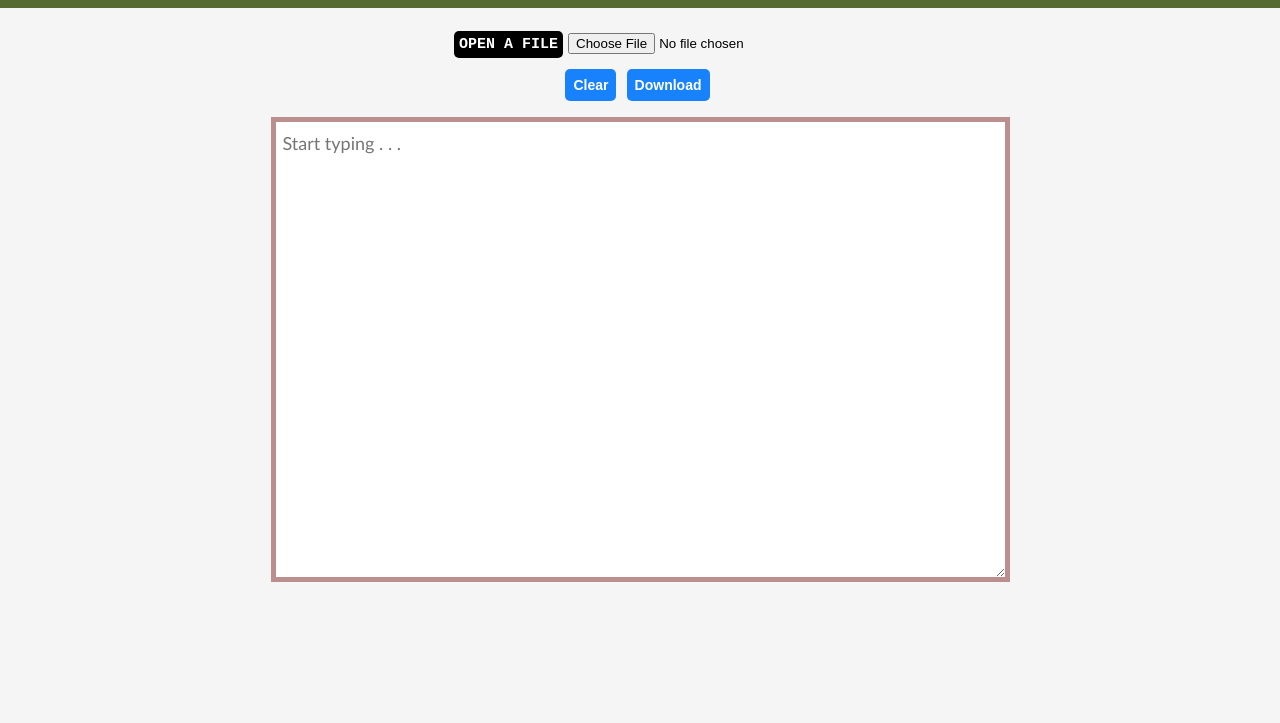
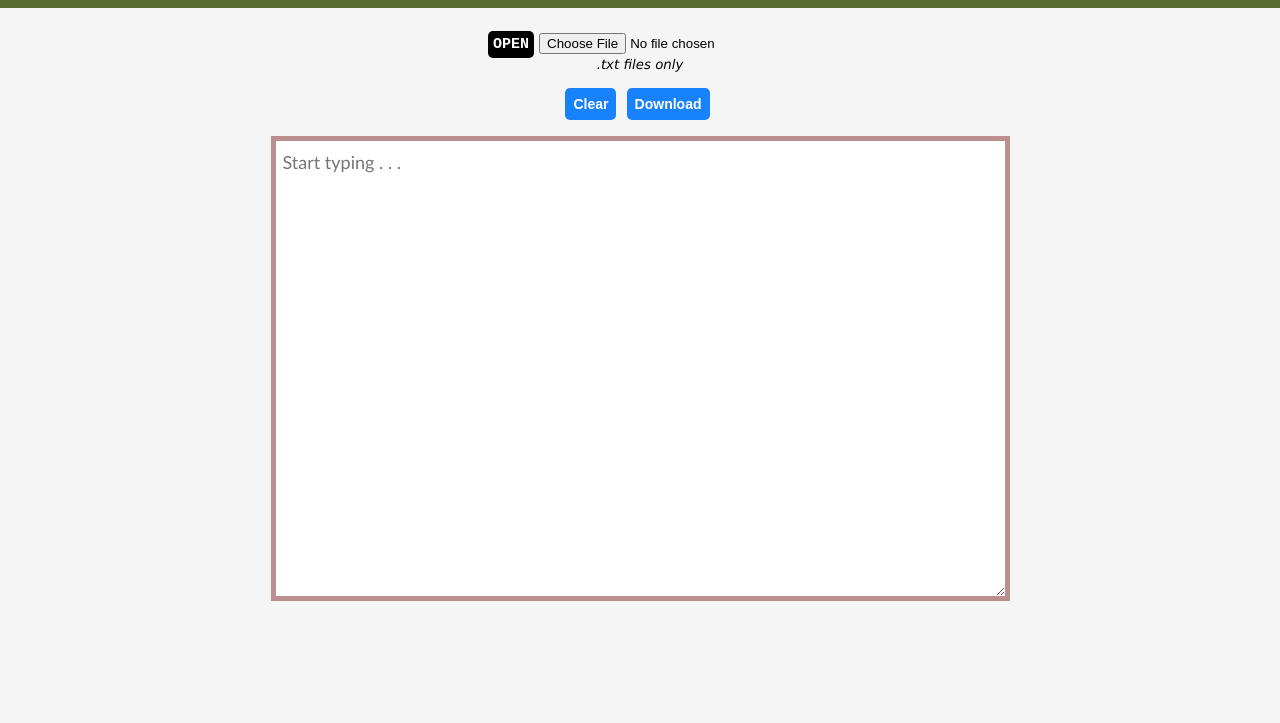
Before and after one commit to DevAyoola/web-text-editor, a plain HTML site: page index.html in a window 1280 px wide. Shown: the part 77-800 px from the top of the page. Drawn offline with Linux system fonts and the light colour scheme.

Commit message:
Update index.html

```diff
--- a/index.html
+++ b/index.html
@@ -104,8 +104,9 @@
 		<section id="main">
 			<div class="container">
 				<div class="area-1">
-					<label for="ifile">Open A File</label>
-					<input type="file" id="ifile" onchange="openfile()" size="5" />&nbsp;
+					<label for="ifile">Open</label>
+					<input type="file" id="ifile" onchange="openfile()" size="5" /><br />
+					<small><i>.txt files only</i></small>
 				</div>
 				<div class="area-2">
 					<button class="btn" type="button" onclick="cleartext()">Clear</button
```
